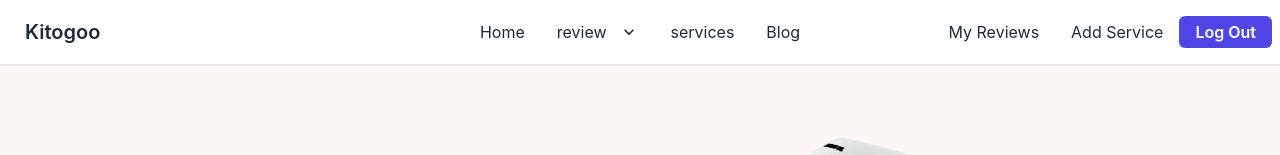
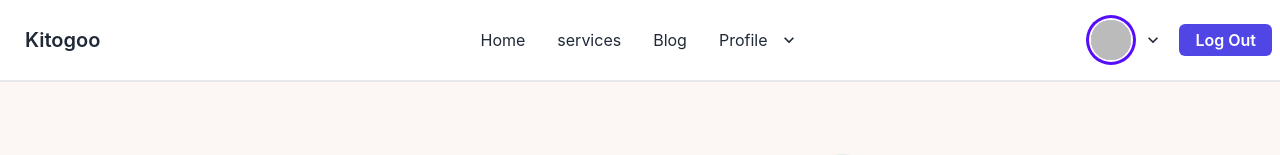
Before and after one commit to saruaralam-swd/kitogoo-client, a React (Create React App) app: page / in a window 1280 px wide. Shown: the top 155 px of the page. Built offline with nearby package versions, Linux system fonts and the light colour scheme; no server answers; sample sign-in values are in the browser's storage.

Commit message:
add user profile img in header

```diff
--- a/src/Pages/MyReview/MyReview.js
+++ b/src/Pages/MyReview/MyReview.js
@@ -24,7 +24,7 @@ const MyReview = () => {
         console.log('received: ', data);
         setReview(data)
       });
-  }, [user?.email])
+  }, [user?.email, logOut])
 
   const handleEdit = (id) => {
     console.log(id);
--- a/src/Pages/Shared/Header/Header.js
+++ b/src/Pages/Shared/Header/Header.js
@@ -16,7 +16,7 @@ const Header = () => {
   }
 
   return (
-    <div className='border-b-2 sticky top-0 z-40'>
+    <header className='border-b-2 sticky top-0 z-40'>
       <div className="navbar bg-base-100 ">
         <div className="navbar-start">
           <div className="dropdown">
@@ -47,22 +47,23 @@ const Header = () => {
         <div className="navbar-center hidden lg:flex">
           <ul className="menu menu-horizontal p-0">
             <li><Link to='/'>Home</Link></li>
-
-
-            <li tabIndex={0}>
-              <Link>
-                review
-                <svg className="fill-current" xmlns="http://www.w3.org/2000/svg" width="20" height="20" viewBox="0 0 24 24"><path d="M7.41,8.58L12,13.17L16.59,8.58L18,10L12,16L6,10L7.41,8.58Z" /></svg>
-              </Link>
-              <ul className="p-2">
-
-              </ul>
-            </li>
-
             <li><Link to='/allServices'>services</Link></li>
             <li><Link to='/blog'>Blog</Link></li>
 
-
+            {
+              user?.uid ?
+                <>
+                  <li tabIndex={0} >
+                    <Link> Profile <svg className="fill-current" xmlns="http://www.w3.org/2000/svg" width="20" height="20" viewBox="0 0 24 24"><path d="M7.41,8.58L12,13.17L16.59,8.58L18,10L12,16L6,10L7.41,8.58Z" /></svg> </Link>
+                    <ul className="p-2 bg-gray-300">
+                      <li className=' hidden md:block'><Link to='/myReview'>My Reviews</Link></li>
+                      <li htmlFor="my-modal" className=' hidden md:block'><Link to='/addServices'>Add Service</Link></li>
+                    </ul>
+                  </li>
+                </>
+                :
+                <></>
+            }
           </ul>
         </div>
 
@@ -70,10 +71,24 @@ const Header = () => {
           {
             user?.uid ?
               <>
-                <div className='menu menu-horizontal p-0  '>
-                  <li className=' hidden md:block'><Link to='/myReview'>My Reviews</Link></li>
-                  <li htmlFor="my-modal" className=' hidden md:block'><Link to='/addServices'>Add Service</Link></li>
-                </div>
+                <ul className="menu menu-horizontal p-0">
+                  <li tabIndex={0} >
+                    <Link>
+                      <div class="avatar ">
+                        <div class="w-10 rounded-full ring ring-primary ring-offset-base-100 ring-offset-2">
+                          <img src={user?.photoURL} alt='' />
+                          <svg className="fill-current" xmlns="http://www.w3.org/2000/svg" width="20" height="20" viewBox="0 0 24 24"><path d="M7.41,8.58L12,13.17L16.59,8.58L18,10L12,16L6,10L7.41,8.58Z" /></svg>
+                        </div>
+                      </div>
+                      <svg className="fill-current" xmlns="http://www.w3.org/2000/svg" width="20" height="20" viewBox="0 0 24 24"><path d="M7.41,8.58L12,13.17L16.59,8.58L18,10L12,16L6,10L7.41,8.58Z" /></svg>
+                    </Link>
+
+                    <ul className="p-2 bg-gray-300">
+                      <li className=' hidden md:block'><Link to='/myReview'>My Reviews</Link></li>
+                      <li htmlFor="my-modal" className=' hidden md:block'><Link to='/addServices'>Add Service</Link></li>
+                    </ul>
+                  </li>
+                </ul>
                 <Link onClick={handleLogOut} className="bg-indigo-600 px-4 py-1 font-semibold rounded-md duration-500 hover:bg-indigo-700 text-white">Log Out</Link>
               </>
               :
@@ -81,7 +96,7 @@ const Header = () => {
           }
         </div>
       </div>
-    </div>
+    </header>
   );
 };
 
```
